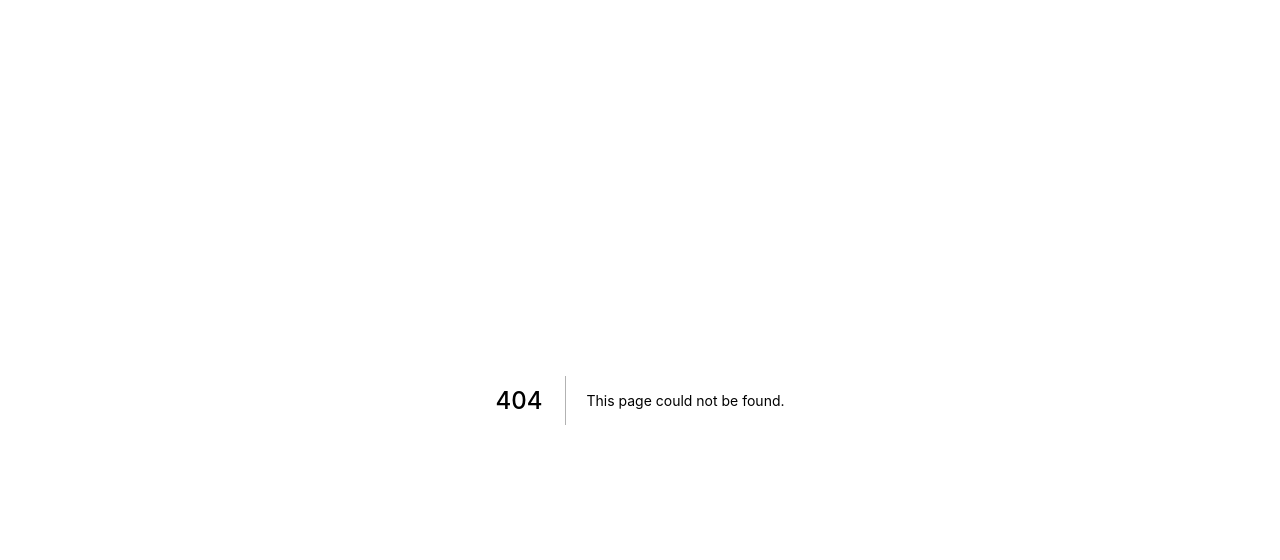
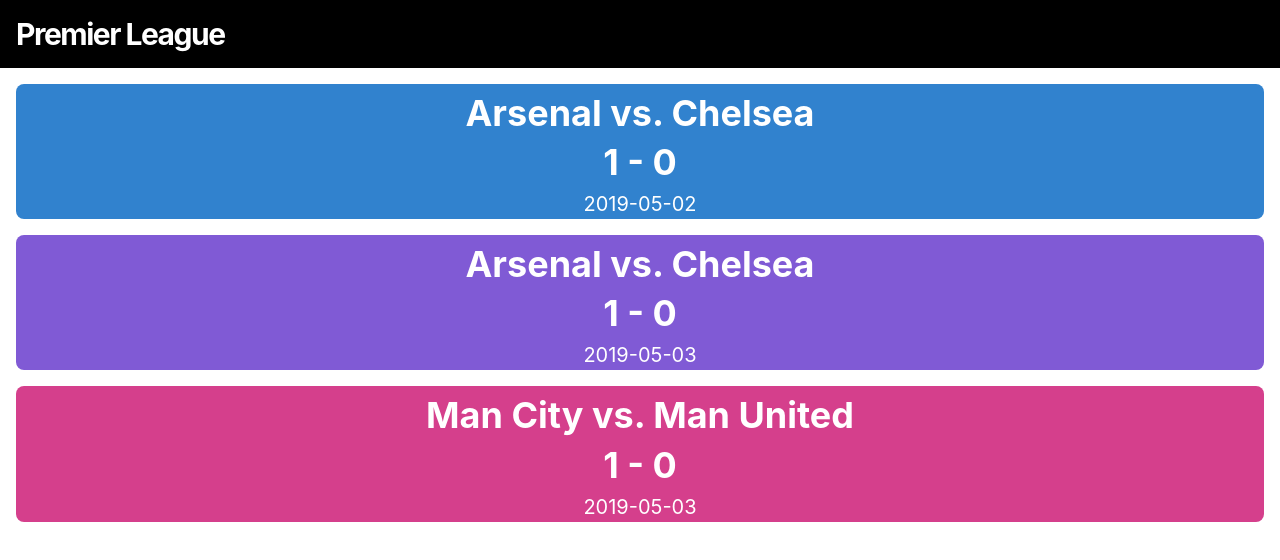
Before and after one commit to ashxnth/Premier-League, a Next.js app in the folder client/: page /teams/1 in a window 1280 px wide. Before the commit this address had no page. Shown: the top 560 px of the page. Built offline with nearby package versions, Linux system fonts and the light colour scheme.

Commit message:
Add dynamic next routes

```diff
--- /dev/null
+++ b/client/components/MatchCard.tsx
@@ -0,0 +1,20 @@
+import React from "react";
+import {Box, Center, Heading, Text, VStack} from "@chakra-ui/react";
+
+export default function MatchCard(props) {
+    return (
+        <div>
+            <Box mt={4} borderRadius="lg" bg={props.color} w="100%" color="white">
+                <Center>
+                    <VStack spacing={0}>
+                        <Heading pt={2}>{props.teamOne + " vs. " + props.teamTwo}</Heading>
+                        <Text fontSize="4xl">
+                            <b>1 - 0</b>
+                        </Text>
+                        <Text fontSize="xl">{props.date}</Text>
+                    </VStack>
+                </Center>
+            </Box>
+        </div>
+    );
+};
--- a/client/components/Navbar.tsx
+++ b/client/components/Navbar.tsx
@@ -2,26 +2,12 @@
 import Link from 'next/link'
 import { Heading, Flex, Box, Button, Menu, MenuButton, MenuItemOption, MenuList, MenuOptionGroup } from "@chakra-ui/react"
 
-export default function Navbar() {
+export default function Navbar(props) {
     return (
-        <Flex bg="teal.500" color="white" justify="space-between" padding={4} align="center" position="sticky">
+        <Flex bg="black" color="white" justify="space-between" padding={4} align="center" position="sticky">
             <Heading as="h1" size="lg" letterSpacing={"tighter"} mr={4}>
-                <Link href="/">League of Champions</Link>
+                <Link href="/">{props.name}</Link>
             </Heading>
-            <Box>
-                <Menu closeOnSelect={false}>
-                    <MenuButton as={Button} bgColor="white" color="black">
-                        Add to WatchList
-                    </MenuButton>
-                    <MenuList color="black" minWidth="240px">
-                        <MenuOptionGroup title="Tickers" type="checkbox">
-                            <MenuItemOption onClick={() => console.log("selected")} value="AAPL">Apple</MenuItemOption>
-                            <MenuItemOption value="GOOG">Google</MenuItemOption>
-                            <MenuItemOption value="MSFT">Microsoft</MenuItemOption>
-                        </MenuOptionGroup>
-                    </MenuList>
-                </Menu>
-            </Box>
         </Flex>
     );
 }
--- a/client/pages/company.tsx
+++ /dev/null
@@ -1,5 +0,0 @@
-import React from 'react'
-
-export default function Company() {
-    return <div>Company View</div>
-}
--- a/client/pages/market-watch.tsx
+++ /dev/null
@@ -1,5 +0,0 @@
-import React from 'react'
-
-export default function MarketWatch() {
-    return <div>Market Watch</div>
-}
--- /dev/null
+++ b/client/pages/teams/[teamName].tsx
@@ -0,0 +1,61 @@
+import React from 'react'
+import { Container } from "@chakra-ui/react";
+import MatchCard from '../../components/MatchCard'
+import { useRouter } from 'next/router'
+import Navbar from '../../components/Navbar'
+
+export default function MatchView() {
+    const router = useRouter()
+    const { teamName } = router.query
+    const match1 = {
+        id: 1,
+        season: "2019-20",
+        date: "2019-05-02",
+        homeTeam: "Arsenal",
+        awayTeam: "Chelsea",
+        homeGoals: 2,
+        awayGoals: 1,
+        winningTeam: "H"
+    }
+    const match2 = {
+        id: 2,
+        season: "2019-20",
+        date: "2019-05-03",
+        homeTeam: "Arsenal",
+        awayTeam: "Chelsea",
+        homeGoals: 2,
+        awayGoals: 2,
+        winningTeam: "D"
+    }
+    const match3 = {
+        id: 2,
+        season: "2019-20",
+        date: "2019-05-03",
+        homeTeam: "Man City",
+        awayTeam: "Man United",
+        homeGoals: 1,
+        awayGoals: 4,
+        winningTeam: "A"
+    }
+    let matches = [match1, match2, match3];
+    return (
+        <div>
+            <Navbar name="Premier League"/>
+            <Container maxW="container.xl">
+                {
+                    matches.map((match) => {
+                        return <MatchCard
+                            key={match.id}
+                            teamOne={match.homeTeam}
+                            teamTwo={match.awayTeam}
+                            teamOneScore={match.homeGoals}
+                            teamTwoScore={match.awayGoals}
+                            date={match.date}
+                            color={match.winningTeam == "H" ? "blue.500" : (match.winningTeam == "D" ? "purple.500" : "pink.500")}
+                        />
+                    })
+                }
+            </Container>
+        </div>
+    );
+}
```
Also changed, not shown: client/components/TeamCard.tsx (added, +20 -0 lines), client/components/TradingViewCard.tsx (deleted, +0 -26 lines), client/pages/TeamView.tsx (added, +16 -0 lines), client/pages/index.tsx (+5 -8 lines), 2 other files (tests, documents, lock files or other folders).
